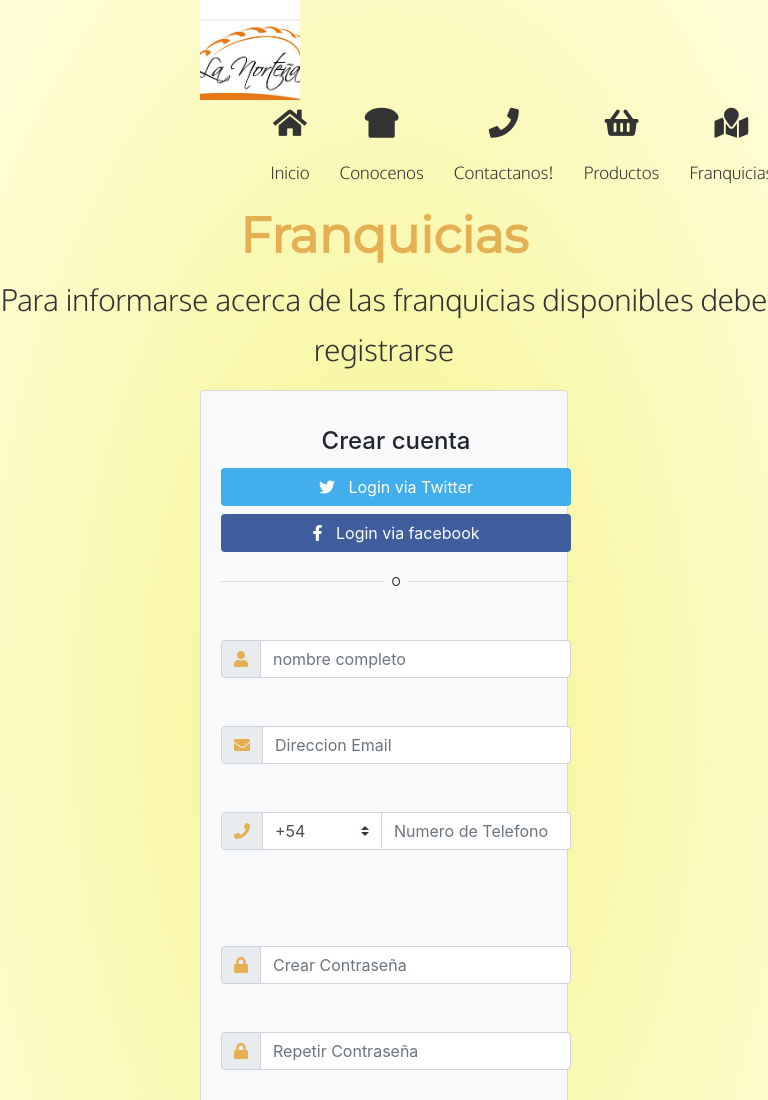
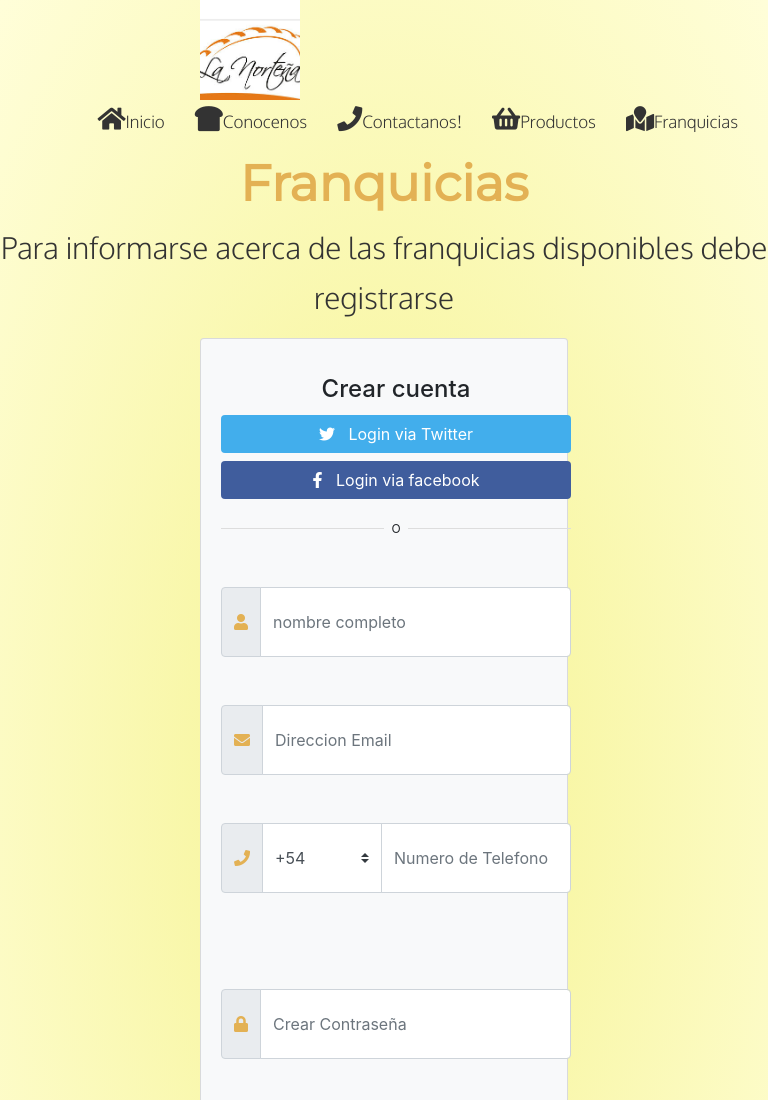
Before and after one commit to juanilancha/proyecto_final, a plain HTML site: page franquicias.html in a window 768 px wide. Shown: the top 1100 px of the page. Drawn offline with Linux system fonts and the light colour scheme.

Commit message:
barra nav responsiva

```diff
--- a/franquicias.html
+++ b/franquicias.html
@@ -64,13 +64,13 @@
             <div class="input-group-prepend">
                 <span class="input-group-text"> <i class="fa fa-user color-gold"></i> </span>
              </div>
-                <input name="" class="form-control" placeholder="nombre completo" type="text">
+                <input name="" class="form-control input-height" placeholder="nombre completo" type="text">
             </div> <!-- form-group// -->
             <div class="form-group input-group">
               <div class="input-group-prepend">
                 <span class="input-group-text"> <i class="fa fa-envelope color-gold"></i> </span>
              </div>
-                <input name="" class="form-control" placeholder="Direccion Email" type="email">
+                <input name="" class="form-control input-height" placeholder="Direccion Email" type="email">
             </div> <!-- form-group// -->
             <div class="form-group input-group">
               <div class="input-group-prepend">
@@ -79,7 +79,7 @@
             <select class="custom-select" style="max-width: 120px;">
                 <option selected="">+54</option>
             </select>
-              <input name="" class="form-control" placeholder="Numero de Telefono" type="text">
+              <input name="" class="form-control input-height" placeholder="Numero de Telefono" type="text">
             </div> <!-- form-group// -->
             <div class="form-group input-group">
               <div class="input-group-prepend">
@@ -89,13 +89,13 @@
               <div class="input-group-prepend">
                 <span class="input-group-text"> <i class="fa fa-lock color-gold"></i> </span>
             </div>
-                <input class="form-control" placeholder="Crear Contraseña" type="password">
+                <input class="form-control input-height" placeholder="Crear Contraseña" type="password">
             </div> <!-- form-group// -->
             <div class="form-group input-group">
               <div class="input-group-prepend">
                 <span class="input-group-text"> <i class="fa fa-lock color-gold"></i> </span>
             </div>
-                <input class="form-control" placeholder="Repetir Contraseña" type="password">
+                <input class="form-control input-height" placeholder="Repetir Contraseña" type="password">
             </div> <!-- form-group// -->
             <div class="form-group">
                 <button type="submit" class="btn btn-golden btn-block" data-target="#exampleModal" data-toggle="modal"> Crear Cuenta </button>
--- a/scss/scss/_global.scss
+++ b/scss/scss/_global.scss
@@ -17,9 +17,6 @@ html, body{
 div.width-100{
 	width: 100%;
 }
-ul.width-50{
-	width: 70%;
-}
 @media only screen and (min-width:768px) and (max-width:2000px){
 div{
 	&.itemsNav{
@@ -31,19 +28,35 @@ div{
 	}
 	}
 }
-	@media (min-width:320px) and (max-width:768px)
+i.carrouselIcon{
+	font-size: 70px;
+    color: black;
+}
+a.carrouselPrevious{
+	margin-left: 170px;
+}
+a.carrouselNext{
+	margin-right: 170px;
+}
+	@media (min-width:320px) and (max-width:800px)
 	{
 		div.itemsNav{
 			ul{
 			list-style-type: none;
-			font-size: 30px;
+			font-size: 25px;
 			font-family: 'Oxygen', sans-serif;
+			li{
+				a{
+					color: #333333;
+				}
 			}
 			}
+		}
 	}
-@media only screen and (min-width:768px) and (max-width:2000px)
+@media only screen and (min-width:800px) and (max-width:2000px)
 {
 	ul{
+		width: 70%;
 		li{
 			a{
 				border-bottom: none;
@@ -60,6 +73,10 @@ div{
 		}
 	}
 }
+
+
+
+
 /*main*/
 @each $texto in _title,_p,_subtitle{
 	.main_#{$texto}{
@@ -172,6 +189,7 @@ div{
 	img{
 		height: 400px;
 		width: 700px;
+		cursor: pointer;
 	}
 }
 div.width-500px{
@@ -348,6 +366,19 @@ div{
 		margin: 0 200px 0 200px;
 	}
 }
+@media only screen and (min-width:768px) and (max-width:1024px){
+	div{
+		input.input-height{
+			height: 70px;
+		}
+	}
+	button.btn-golden{
+		height: 70px;
+	}
+	select.custom-select{
+		height: 70px;
+	}
+}
 /*footer*/
 footer{
 	bottom: 0;
```
Also changed, not shown: index.html (+1 -1 lines), scss/css/main.css.
